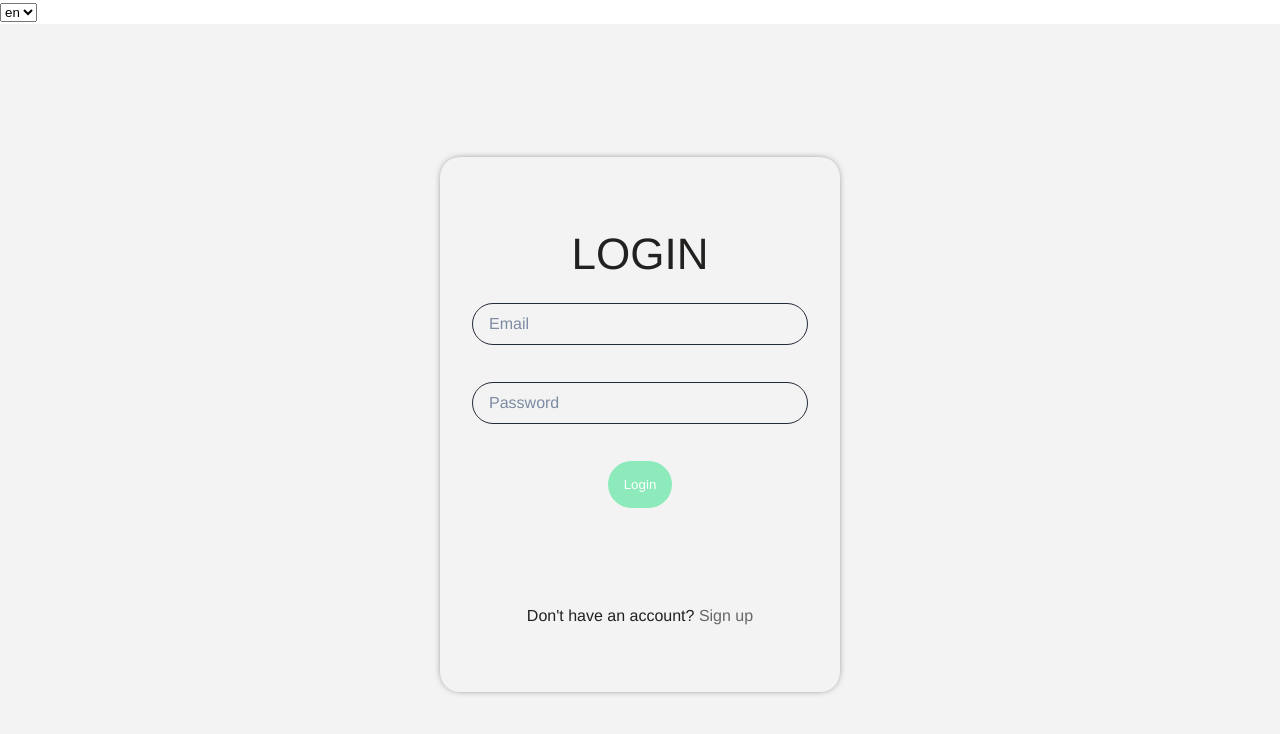
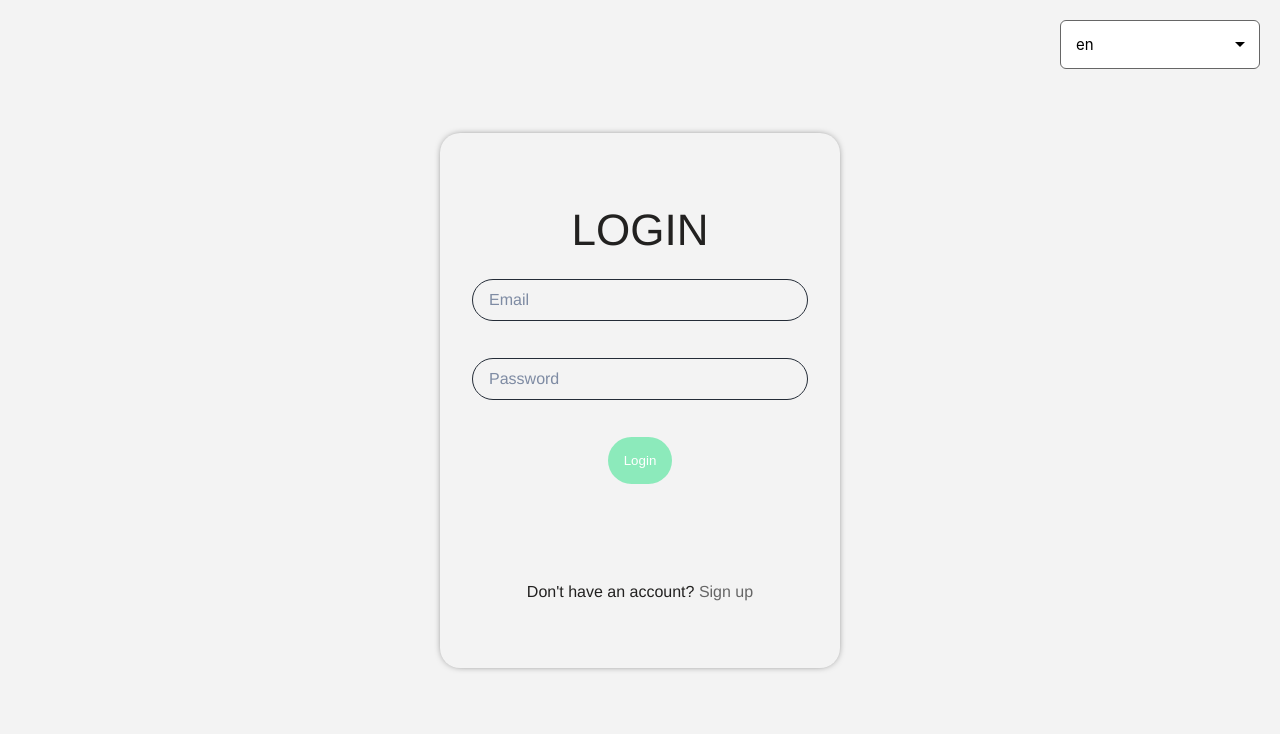
Before and after one commit to romanortynskyi/bookmark-app-fe, a Vue app: page /login in a window 1280 px wide. Shown: the top 734 px of the page. Built offline with nearby package versions, Linux system fonts and the light colour scheme; what @kyvg/vue3-notification would draw is missing.

Commit message:
Added custom select component

```diff
--- a/src/App.vue
+++ b/src/App.vue
@@ -1,22 +1,52 @@
-<script setup>
+<script>
 import { RouterView } from 'vue-router'
+import Select from './components/Select.vue'
+export default {
+  components: {
+    RouterView,
+    Select,
+  },
+  data() {
+    return {
+      languages: [
+        'en',
+        'uk',
+      ],
+      tabindex: 0,
+      selectedLanguageIndex: 0,
+    }
+  },
+  methods: {
+    onLanguageChange(index) {
+      this.selectedLanguageIndex = index
+    },
+  },
+  watch: {
+    selectedLanguageIndex(newSelectedLanguageIndex) {
+      this.$root.$i18n.locale = this.languages[newSelectedLanguageIndex]
+    },
+  },
+}
 </script>
 
 <template>
   <!-- <h1>{{ $t('message.hello') }}</h1> -->
-  <select v-model="$i18n.locale">
-      <option
-        v-for="locale in $i18n.availableLocales"
-        :key="`locale-${locale}`"
-        :value="locale"
-      >
-        {{ locale }}
-      </option>
-    </select>
+  <div class="select-container">
+    <Select
+      :options="languages"
+      :tabindex="tabindex"
+      :selectedIndex="selectedLanguageIndex"
+      :onChange="onLanguageChange"
+    />
+  </div>
   <RouterView />
   <notifications />
 </template>
 
 <style scoped>
-
+.select-container {
+  position: absolute;
+  padding: 20px;
+  right: 0;
+}
 </style>
--- /dev/null
+++ b/src/components/Select.vue
@@ -0,0 +1,130 @@
+<script>
+export default {
+  props: {
+    options: {
+      type: Array,
+      required: true,
+    },
+    default: {
+      type: String,
+      required: false,
+      default: null,
+    },
+    tabindex: {
+      type: Number,
+      required: false,
+      default: 0,
+    },
+    selectedIndex: {
+      type: Number,
+      required: false,
+      default: 0,
+    },
+    onChange: {
+      type: Function,
+      required: true,
+    },
+  },
+  data() {
+    return {
+      open: false,
+    }
+  },
+  methods: {
+    handleChange(index) {
+      this.onChange(index)
+      this.open = false
+    },
+  },
+}
+</script>
+
+<template>
+  <div class="custom-select" :tabindex="tabindex" @blur="open = false">
+    <div :class="{
+      selected: true,
+      open,
+    }" @click="open = !open">
+      {{ options[selectedIndex] }}
+    </div>
+    <div class="items" :class="{ selectHide: !open }">
+      <div
+        v-for="(option, i) of options"
+        :key="i"
+        @click="handleChange(i)"
+      >
+        {{ option }}
+      </div>
+    </div>
+  </div>
+</template>
+
+<style scoped>
+.custom-select {
+  position: relative;
+  width: 200px;
+  text-align: left;
+  outline: none;
+  height: 47px;
+  line-height: 47px;
+}
+
+.custom-select .selected {
+  background-color: #fff;
+  border-radius: 6px;
+  border: 1px solid #666666;
+  color: #000;
+  padding-left: 1em;
+  cursor: pointer;
+  user-select: none;
+}
+
+.custom-select:focus .selected {
+  border: 1px solid #098d6e;
+  border-radius: 6px;
+}
+
+.custom-select:focus .selected.open {
+  border-radius: 6px 6px 0px 0px;
+}
+
+.custom-select .selected:after {
+  position: absolute;
+  content: "";
+  top: 22px;
+  right: 1em;
+  width: 0;
+  height: 0;
+  border: 5px solid transparent;
+  border-color: #000 transparent transparent transparent;
+}
+
+.custom-select .items {
+  color: #000;
+  border-radius: 0px 0px 6px 6px;
+  overflow: hidden;
+  border-right: 1px solid #098d6e;
+  border-left: 1px solid #098d6e;
+  border-bottom: 1px solid #098d6e;
+  position: absolute;
+  background-color: #fff;
+  left: 0;
+  right: 0;
+  z-index: 1;
+}
+
+.custom-select .items div {
+  color: #000;
+  padding-left: 1em;
+  cursor: pointer;
+  user-select: none;
+}
+
+.custom-select .items div:hover {
+  background-color: #098d6e;
+}
+
+.selectHide {
+  display: none;
+}
+</style>
```
